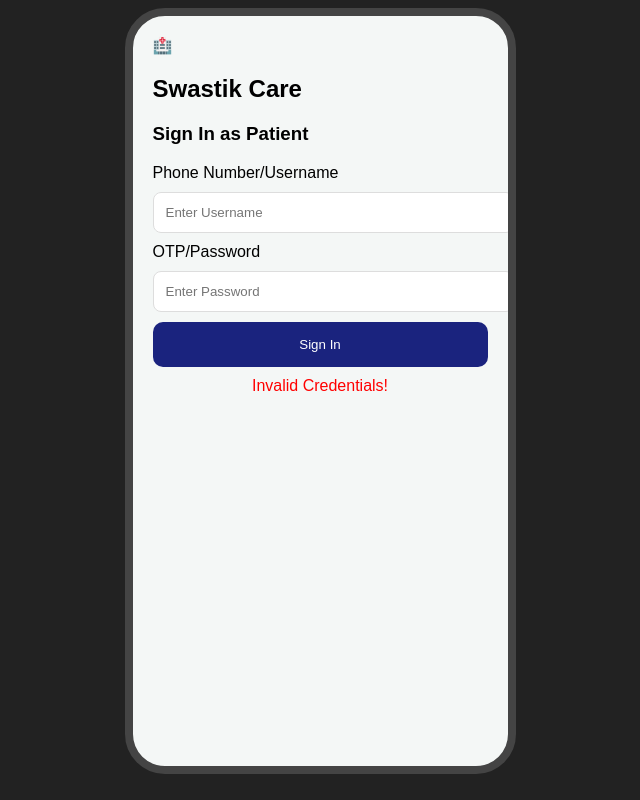
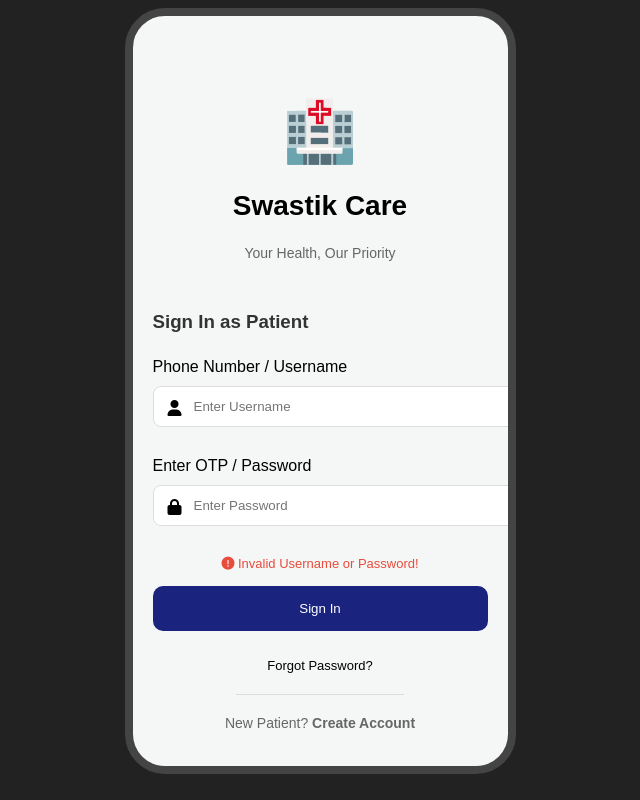
Before and after one commit to swastikuniyal/swastikcare, a plain HTML site: page Login.html in a window 1280 px wide. Both pictures are taken after a click on the button "Sign In". Shown: the whole page, without its empty margins (320-960 px from the left). Drawn offline with Linux system fonts and the light colour scheme.

Commit message:
Update Login.html

```diff
--- a/Login.html
+++ b/Login.html
@@ -2,26 +2,83 @@
 <html lang="en">
 <head>
     <meta charset="UTF-8">
+    <meta name="viewport" content="width=device-width, initial-scale=1.0">
     <title>Login - Swastik Care</title>
+    <link rel="stylesheet" href="https://cdnjs.cloudflare.com/ajax/libs/font-awesome/6.0.0/css/all.min.css">
     <link rel="stylesheet" href="style.css">
-    <link rel="stylesheet" href="https://cdnjs.cloudflare.com/ajax/libs/font-awesome/6.0.0/css/all.min.css">
+    <style>
+        /* Specific login screen overrides */
+        .login-box {
+            margin-top: 50px;
+            animation: slideUp 0.6s ease-out;
+        }
+
+        .input-group {
+            margin-bottom: 20px;
+            position: relative;
+        }
+
+        .input-group i {
+            position: absolute;
+            left: 15px;
+            top: 42px;
+            color: var(--primary-teal);
+        }
+
+        .input-field {
+            padding-left: 40px !important;
+        }
+
+        @keyframes slideUp {
+            from { opacity: 0; transform: translateY(30px); }
+            to { opacity: 1; transform: translateY(0); }
+        }
+    </style>
 </head>
 <body>
+
     <div class="mobile-frame">
         <div class="container">
-            <div class="logo-area">🏥 <h2>Swastik Care</h2></div>
-            <h3>Sign In as Patient</h3>
-            <div class="input-group">
-                <label>Phone Number/Username</label>
-                <input type="text" id="userInput" class="input-field" placeholder="Enter Username">
-                <label>OTP/Password</label>
-                <input type="password" id="passInput" class="input-field" placeholder="Enter Password">
+            <div class="logo-area" style="text-align: center; margin-top: 60px;">
+                <div style="font-size: 60px; color: var(--primary-teal); margin-bottom: 10px;">🏥</div>
+                <h2 style="color: var(--secondary-blue); font-size: 28px;">Swastik Care</h2>
+                <p style="color: #666; font-size: 14px;">Your Health, Our Priority</p>
             </div>
-            <button class="btn-main" onclick="validate()">Sign In</button>
-            <p id="error" style="color:red; display:none; text-align:center; margin-top:10px;">Invalid Credentials!</p>
+
+            <div class="login-box">
+                <h3 style="margin-bottom: 25px; color: #333;">Sign In as Patient</h3>
+
+                <div class="input-group">
+                    <label class="input-label">Phone Number / Username</label>
+                    <i class="fa fa-user"></i>
+                    <input type="text" id="userInput" class="input-field" placeholder="Enter Username">
+                </div>
+
+                <div class="input-group">
+                    <label class="input-label">Enter OTP / Password</label>
+                    <i class="fa fa-lock"></i>
+                    <input type="password" id="passInput" class="input-field" placeholder="Enter Password">
+                </div>
+
+                <p id="errorMsg" style="color: #e74c3c; font-size: 13px; text-align: center; display: none; margin-bottom: 15px;">
+                    <i class="fa fa-exclamation-circle"></i> Invalid Username or Password!
+                </p>
+
+                <button class="btn-main" onclick="validateLogin()">Sign In</button>
+
+                <div style="text-align: center; margin-top: 25px;">
+                    <a href="Forgot-Password.html" style="color: var(--text-gray); font-size: 13px; text-decoration: none;">Forgot Password?</a>
+                    <hr style="margin: 20px auto; width: 50%; border: 0; border-top: 1px solid #ddd;">
+                    <p style="font-size: 14px; color: #666;">
+                        New Patient? <a href="Signup.html" style="color: var(--primary-teal); font-weight: bold; text-decoration: none;">Create Account</a>
+                    </p>
+                </div>
+            </div>
         </div>
     </div>
+
     <script>
+        // Credentials validation logic
         const validUsers = {
             "manish": "pandey",
             "jayant": "raj123",
@@ -29,16 +86,33 @@
             "hmp": "hmp",
             "9876543210": "bihar2026"
         };
-        function validate() {
-            const u = document.getElementById('userInput').value;
-            const p = document.getElementById('passInput').value;
-            if(validUsers[u] === p) {
+
+        function validateLogin() {
+            const u = document.getElementById('userInput').value.trim();
+            const p = document.getElementById('passInput').value.trim();
+            const error = document.getElementById('errorMsg');
+
+            // Logic to check against our validUsers object
+            if (validUsers[u] && validUsers[u] === p) {
+                // Success: Save to localStorage for the Dashboard to use
                 localStorage.setItem("patientName", u);
+                // Redirect to main index
                 window.location.href = "index.html";
             } else {
-                document.getElementById('error').style.display = "block";
+                // Failure: Show error
+                error.style.display = "block";
+                // Simple shake effect (optional)
+                document.querySelector('.login-box').style.animation = "none";
+                setTimeout(() => { document.querySelector('.login-box').style.animation = "slideUp 0.3s"; }, 10);
             }
         }
+
+        // Allow 'Enter' key to login
+        document.addEventListener('keypress', function (e) {
+            if (e.key === 'Enter') {
+                validateLogin();
+            }
+        });
     </script>
 </body>
 </html>
```
